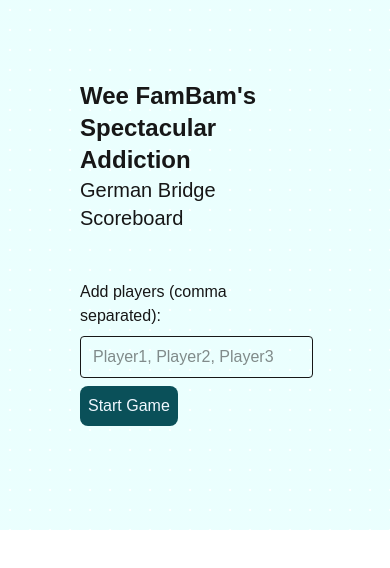
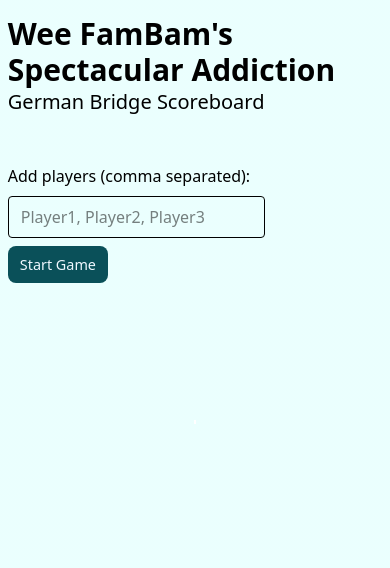
Before and after one commit to yupokok/g-bridge-scoreboard, a Next.js app: page /game in a window 390 px wide. Shown: the top 568 px of the page. Built offline with nearby package versions, Linux system fonts and the light colour scheme.

Commit message:
update on scoring

```diff
--- a/src/app/game/page.tsx
+++ b/src/app/game/page.tsx
@@ -52,7 +52,7 @@ export default function GamePage() {
 
   // Score round based on German Bridge rules
   const scorePlayer = (index: number) => {
-    const bidStr = prompt(`${players[index].name} - Enter bid (number of sets)`);
+    const bidStr = prompt(`${players[index].name} - Enter bid`);
     const wonStr = prompt(`${players[index].name} - Enter sets won`);
 
     if (!bidStr || !wonStr) return;
@@ -106,8 +106,8 @@ export default function GamePage() {
 
   return (
     <main>
-      <h1 className="text-2xl font-bold">Wee FamBam's Spectacular Addiction</h1>
-      <h2  className="text-xl mb-6"> German Bridge Scoreboard </h2>
+      <h1 className="text-3xl font-bold">Wee FamBam's Spectacular Addiction</h1>
+      <h2 className="text-xl mb-6"> German Bridge Scoreboard </h2>
       <br />
 
       {showAddPlayers && (
@@ -155,13 +155,13 @@ export default function GamePage() {
               Reset Scores
             </button>
           </div>
-
+          <div className="table-wrapper">
             <table className="w-full border-collapse border">
               <thead>
                 <tr>
                   <th className="border border-gray-400 px-3 py-1 w-5">Rank</th>
                   <th className="border border-gray-400 px-3 py-1 w-40">Player</th>
-                <th className="border border-gray-400 px-3 py-1 w-20">Score</th>
+                  <th className="border border-gray-400 px-3 py-1 w-10">Score</th>
                   <th className="border border-gray-400 px-3 py-1 w-40">Calculate</th>
                   <th className="border border-gray-400 px-3 py-1 w-40">Quick Add/Subtract</th>
 
@@ -189,6 +189,7 @@ export default function GamePage() {
                       </button>
                     </td>
                     <td className="border border-gray-400 px-3 py-1 space-x-1">
+                      <div className="button-group">
                         <button
                           className="bg-green-600 text-white px-2 py-1 rounded"
                           onClick={() => quickAdjustScore(player.originalIndex, 10)}
@@ -206,11 +207,13 @@ export default function GamePage() {
                         >
                           -1
                         </button>
+                      </div>
                     </td>
                   </tr>
                 ))}
               </tbody>
             </table>
+          </div>
         </>
       )}
     </main>
--- a/src/app/globals.css
+++ b/src/app/globals.css
@@ -19,35 +19,78 @@
   }
 }
 
-main{
-  padding: 80px;
+main {
   background-color: #e5e5f7;
   background-image: radial-gradient(#ffffff 1px, hsl(177, 100%, 96%) 1px);
-  background-size: 20px 20px;
+  padding: 5vw 3vw; /* reduced horizontal padding for small screens */
+  min-height: 100vh;
+  box-sizing: border-box;
 }
 
-tbody{
-  padding: auto;
+/* Make the table container horizontally scrollable on small screens */
+.table-wrapper {
+  overflow-x: auto;
+  -webkit-overflow-scrolling: touch; /* smooth scrolling on iOS */
+}
+
+/* Remove invalid padding from tbody */
+tbody {
   text-align: left;
 }
 
-button{
+/* Style buttons for bigger tap targets and wrap nicely */
+button {
   border-radius: 8px;
   background-color: #0a5059;
-  padding: 8px;
+  padding: 10px 14px;
   color: aliceblue;
+  border: none;
+  font-size: 1rem;
+  cursor: pointer;
+  transition: background-color 0.3s ease;
+  white-space: nowrap;
 }
 
-thead{
-  padding: 100px;
-  text-align: left;
-  background-color: #0a5059;
-  color: rgb(255, 255, 255);
+button:hover,
+button:focus {
+  background-color: #084146;
+  outline: none;
 }
 
-body {
-  background: var(--background);
-  color: var(--foreground);
-  font-family: Arial, Helvetica, sans-serif
+/* Buttons container flex wrap */
+.button-group {
+  display: flex;
+  flex-wrap: wrap;
+  gap: 8px;
+}
 
+/* Thead styles */
+thead {
+  background-color: #0a5059;
+  color: #fff;
+  text-align: left;
 }
+
+/* Responsive table header and cells padding */
+th,
+td {
+  padding: 0.5rem 0.75rem;
+  white-space: nowrap;
+}
+
+/* Make font sizes a bit bigger on small screens */
+@media (max-width: 640px) {
+  main {
+    padding: 4vw 2vw;
+  }
+
+  button {
+    font-size: 0.9rem;
+    padding: 8px 12px;
+  }
+
+  /* Make table font a little smaller on narrow screens */
+  table {
+    font-size: 0.875rem;
+  }
+}
```
Lines whose indentation alone changed are shown as unchanged.
